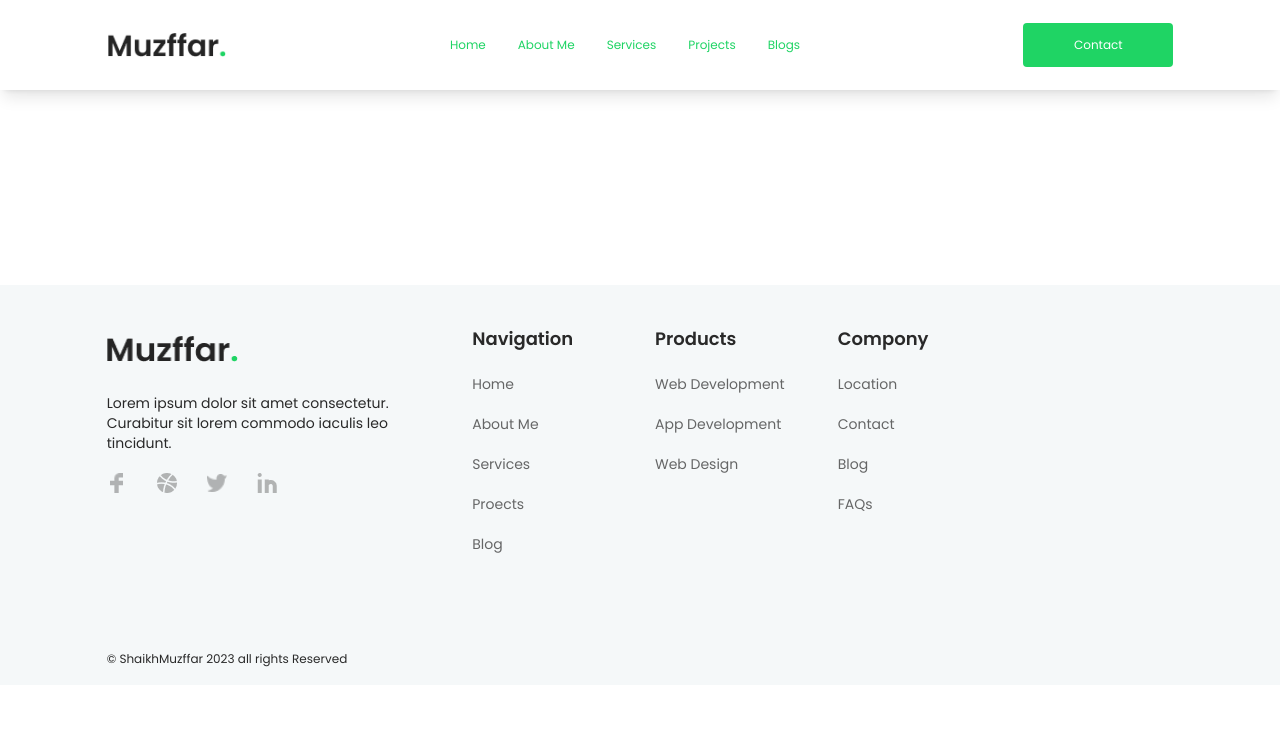
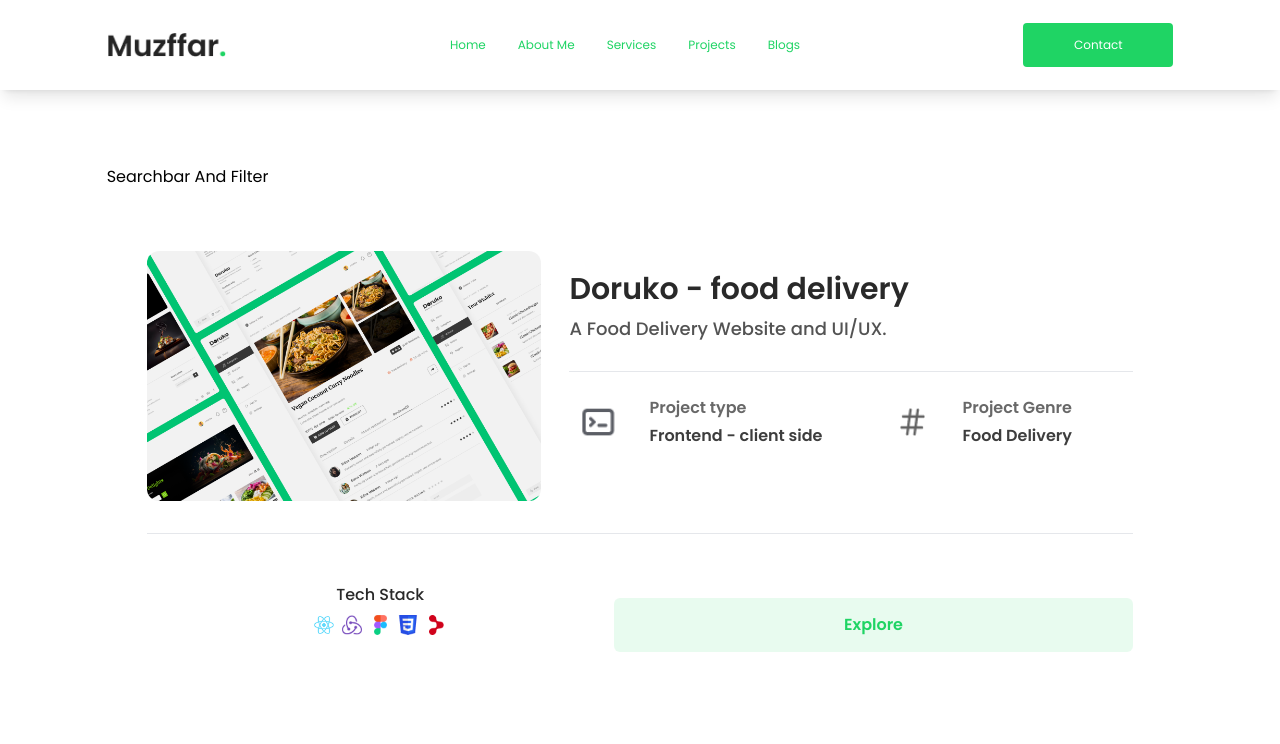
Before and after one commit to shaikhmuzffar/portfolio, a Next.js app: page /projects in a window 1280 px wide. Shown: the top 744 px of the page. Built offline with nearby package versions, Linux system fonts and the light colour scheme.

Commit message:
projects page bugs fixed

```diff
--- a/app/components/Projects.jsx
+++ b/app/components/Projects.jsx
@@ -46,11 +46,7 @@ export default function Projects() {
                             const { thumbImg, thumTitle, thumbDescription, thumbTech, thumbURL } = project;
 
                             return (<Link
-                                href={{
-                                    pathname: `/projects/${thumbURL}`,
-                                    query: {project:thumbURL,
-                                        data: JSON.stringify(project) },
-                                  }} key={thumTitle}
+                                href={`/projects/${thumbURL}`} key={thumTitle}
                              className='relative col-span-12 md:col-span-6 lg:col-span-4 h-[500px] mt-[45px] w-full rounded-2xl overflow-hidden'>
                                 <Image src={thumbImg} layout='fill' objectFit='cover' alt='projectImg' />
                                 {/* overlay */}
--- /dev/null
+++ b/app/components/ProjectsGroup.jsx
@@ -0,0 +1,30 @@
+'use client'
+import React from 'react'
+import { useRouter } from 'next/navigation'
+
+// components
+import SingleProjectBox from './SingleProjectBox'
+
+
+// data
+import myProjects from '../data/projectsData'
+
+
+
+export default function ProjectsGroup() {
+  const navigate=useRouter()
+  return (
+    <section className='text-blackText' >
+      {/* projects group */}
+      <div>
+        {/* single project */}
+        {
+          myProjects.map(({thumTitle,thumbDescription,thumbTech,projInfo,projScreenshots,thumbURL}) =>
+          <SingleProjectBox thumTitle={thumTitle} thumbDescription={thumbDescription} thumbTech={thumbTech} projInfo={projInfo} projScreenshots={projScreenshots} thumbURL={thumbURL} />
+          )
+        }
+
+      </div>
+    </section>
+  )
+}
--- /dev/null
+++ b/app/components/SearchbarAndFilter.jsx
@@ -0,0 +1,9 @@
+import React from 'react'
+
+export default function SearchbarAndFilter() {
+  return (
+    <section>
+        Searchbar And Filter
+    </section>
+  )
+}
--- /dev/null
+++ b/app/components/SingleProjectBox.jsx
@@ -0,0 +1,89 @@
+import React from 'react'
+import Image from 'next/image'
+
+// images
+import projectCategory from '../assets/projectCategory.png'
+import hashImg from '../assets/hash.png'
+
+export default function SingleProjectBox({projScreenshots,thumbTech,thumTitle,thumbDescription,projInfo}) {
+    return (
+        <div className=' py-8 md:px-10 mt-[30px]'>
+            {/* top div  */}
+            <div className='grid grid-cols-12 gap-7 pb-5 md:pb-8 border-b'>
+                {/* Img  */}
+                <div className='col-span-12 md:col-span-6 lg:col-span-5 h-[250px] w-full' >
+                    <div className='relative w-full h-full md:none '>
+                        <Image className='rounded-xl' src={projScreenshots[0]} alt='screenShot4' layout='fill' objectFit='cover' objectPosition='center' />
+                        <div className='absolute h-full w-full bg-black opacity-5 rounded-xl' />
+                    </div>
+                </div>
+                {/* projectInfo */}
+                <div className='col-span-12 md:col-span-6 lg:col-span-7 '>
+                    {/* name and date */}
+                    <div className='pb-3 md:pt-5 md:pb-7 border-b' >
+                        <h1 className='text-xl md:text-3xl font-semibold' >{thumTitle}</h1>
+                        <p className='text-sm md:text-lg mt-2 font-medium opacity-80 ' >{thumbDescription}</p>
+                    </div>
+
+                    {/* info */}
+                    <div className='flex flex-col mt-30px md:flex-row md:gap-[60px] ' >
+                        {/* single info */}
+                        <div className='flex space-x-5 mt-5 items-center' >
+                            {/* img */}
+                            <div className='w-[50px] h-[50px] md:w-[60px] md:h-[60px] flex items-center justify-center' >
+                                <div className='relative w-7 h-7 md:w-10 md:h-10 opacity-80  '>
+                                    <Image className='rounded-xl ' src={projectCategory} alt='screenShot4' layout='fill' objectFit='contain' objectPosition='center' />
+                                </div>
+                            </div>
+                            {/* project type */}
+                            <div className='flex flex-col  space-y-1' >
+                                <h1 className='text-sm md:text-base font-semibold opacity-70'> Project type</h1>
+                                <p className='text-sm md:text-base font-semibold opacity-90 '>{projInfo[0].title}</p>
+                            </div>
+
+                        </div>
+
+                        {/* single info */}
+                        <div className='flex space-x-5 mt-5 items-center' >
+                            {/* img */}
+                            <div className=' w-[50px] h-[50px] md:w-[60px] md:h-[60px] flex items-center justify-center' >
+                                <div className='relative  w-6 h-6 md:w-7 md:h-7 opacity-80 '>
+                                    <Image src={hashImg} alt='screenShot4' layout='fill' objectFit='contain' objectPosition='center' />
+                                </div>
+                            </div>
+                            {/* project type */}
+                            <div className='flex flex-col space-y-1' >
+                                <h1 className='text-sm md:text-base font-semibold opacity-70'> Project Genre</h1>
+                                <p className='text-sm md:text-base font-semibold opacity-90 ' >{projInfo[1].title}</p>
+                            </div>
+                        </div>
+                    </div>
+
+                </div>
+            </div>
+            {/* bottom div */}
+            <div className='flex flex-col md:flex-row items-center justify-between mt-8'>
+                {/* tech stack */}
+                <div className='flex w-full flex-row md:flex-col items-center justify-between ' >
+                    <p className='font-medium' >Tech Stack</p>
+                    {/* tech stack group  */}
+                    <div className='mt-2' >
+                        {/* single tech stack */}
+                        <div className='flex gap-2' >
+                            {thumbTech.map(({ img }) =>
+                                <div className='relative w-5 h-5  '>
+                                    <Image src={img} alt='reactSmallColor' layout='fill' objectFit='contain' objectPosition='center' />
+                                </div>)
+                            }
+
+                        </div>
+
+                    </div>
+                </div>
+                <button className='bg-myGreen w-full mt-8  bg-opacity-10 hover:bg-opacity-10 text-myGreen font-semibold rounded-md px-[50px] py-[15px]' onClick={() => navigate.push(`projects/${thumbURL}`)} >
+                    Explore
+                </button>
+            </div>
+        </div>
+    )
+}
--- a/app/data/projectsData.js
+++ b/app/data/projectsData.js
@@ -81,7 +81,7 @@ const myProjects = [
     ],
     projInfo: [
       {
-        title: "Frontend",
+        title: "Frontend - client side",
         subTitle: "client side"
       },
       {
@@ -248,7 +248,7 @@ const myProjects = [
     ],
     projInfo: [
       {
-        title: "Frontend",
+        title: "Frontend - client side",
         subTitle: "client side"
       },
       {
@@ -364,7 +364,7 @@ const myProjects = [
     ],
     projInfo: [
       {
-        title: "Frontend",
+        title: "Frontend - client side",
         subTitle: "client side"
       },
       {
--- a/app/projects/[project]/page.js
+++ b/app/projects/[project]/page.js
@@ -1,6 +1,5 @@
 'use client'
-import React from 'react'
-import { useSearchParams } from 'next/navigation'
+import React, { useState } from 'react'
 
 // components
 import ProjectName from '../../components/ProjectName'
@@ -16,11 +15,14 @@ import KeyFeature from '@/app/components/KeyFeature'
 import FutureImprovements from '@/app/components/FutureImprovements'
 import Conclusion from '@/app/components/Conclusion'
 
-export default function Page() {
-  const searchParams = useSearchParams()
-  const data =searchParams.get('data')
-  const projectData=JSON.parse(data)
-  // console.log(projectData);
+// projectData
+import myProjects from '../../data/projectsData'
+
+export default function Page({params}) {
+  const [projId,setProjectId] = useState(params.project)
+  const projectData = myProjects.find(({thumbURL})=>thumbURL===projId)
+  console.log(myProjects);
+
 
   return (
     <div className='pt-[60px] md:pt-[140px] lg:pt-[165px]'>
@@ -50,9 +52,6 @@ export default function Page() {
         <FutureImprovements sectionData={projectData.futureImprovements} />
         <Conclusion sectionData={projectData.conclusion} />
       </main>
-
-
-
     </div >
   )
 }
--- a/app/projects/page.js
+++ b/app/projects/page.js
@@ -1,12 +1,14 @@
 import React from 'react'
-import Image from 'next/image'
+import SearchbarAndFilter from '../components/SearchbarAndFilter'
+import ProjectsGroup from '../components/ProjectsGroup'
 
 
 export default function Page() {
   return (
     <div className='pt-[60px] md:pt-[140px] lg:pt-[165px]'>
-      {/* ProjectImgs and tags  */}
       <section className='max-w-[83.333333%]  w-full  mx-auto '>
+        <SearchbarAndFilter/>
+        <ProjectsGroup/>
       </section>
 
     </div >
```
